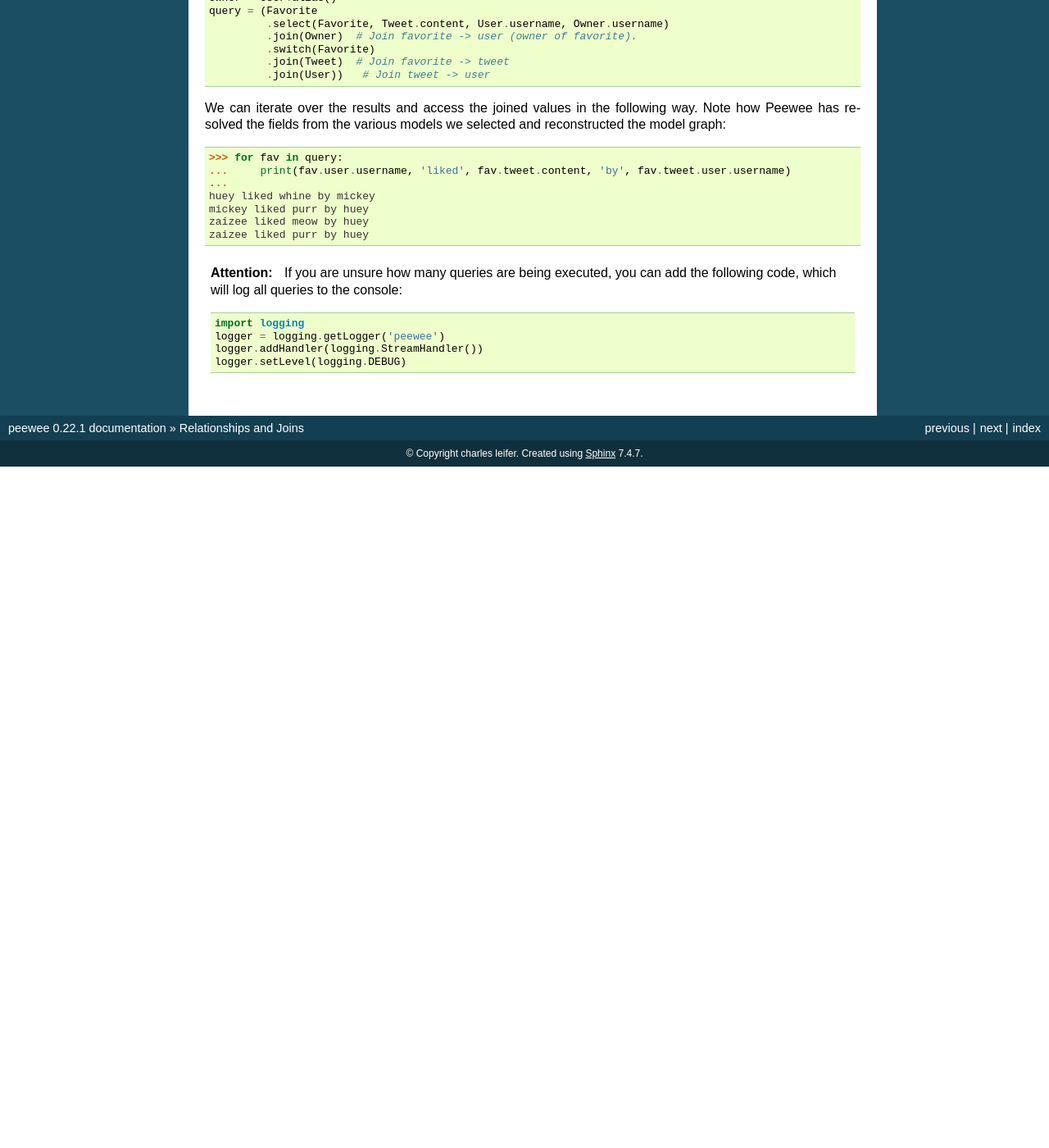
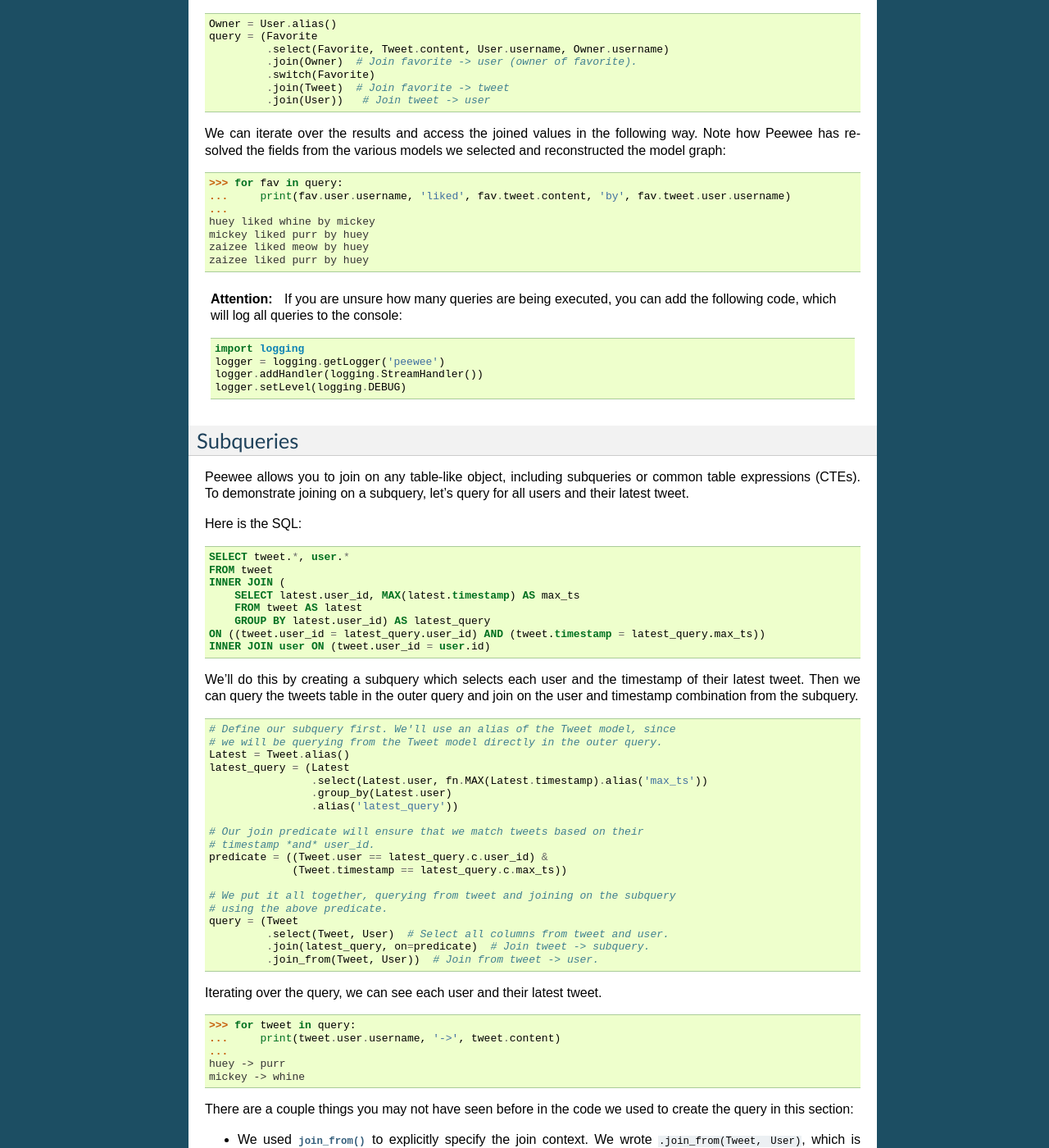
Before and after one commit to coleifer/peewee, a Sphinx documentation site: the page built from docs/peewee/relationships.rst, in a window 1280 px wide and 1400 px high, scrolled down 5227 px. Shown: the whole window at 82% size. Built offline with Sphinx 7.4.7, drawn with Linux system fonts in a browser that asks for light colours; pages that are not in the unit, such as notebooks, are missing from menus; before the commit the page ends 5796 px from its top, so only the background shows below that; some of the changed text lies outside the part shown.

Commit message:
Subqueries and CTE join docs.

```diff
--- a/docs/peewee/relationships.rst
+++ b/docs/peewee/relationships.rst
@@ -49,6 +49,8 @@
 .. code-block:: python
 
     def populate_test_data():
+        db.create_tables([User, Tweet, Favorite])
+
         data = (
             ('huey', ('meow', 'hiss', 'purr')),
             ('mickey', ('woof', 'whine')),
@@ -387,3 +389,131 @@
         logger = logging.getLogger('peewee')
         logger.addHandler(logging.StreamHandler())
         logger.setLevel(logging.DEBUG)
+
+Subqueries
+----------
+
+Peewee allows you to join on any table-like object, including subqueries or
+common table expressions (CTEs). To demonstrate joining on a subquery, let's
+query for all users and their latest tweet.
+
+Here is the SQL:
+
+.. code-block:: sql
+
+    SELECT tweet.*, user.*
+    FROM tweet
+    INNER JOIN (
+        SELECT latest.user_id, MAX(latest.timestamp) AS max_ts
+        FROM tweet AS latest
+        GROUP BY latest.user_id) AS latest_query
+    ON ((tweet.user_id = latest_query.user_id) AND (tweet.timestamp = latest_query.max_ts))
+    INNER JOIN user ON (tweet.user_id = user.id)
+
+We'll do this by creating a subquery which selects each user and the timestamp
+of their latest tweet. Then we can query the tweets table in the outer query
+and join on the user and timestamp combination from the subquery.
+
+.. code-block:: python
+
+    # Define our subquery first. We'll use an alias of the Tweet model, since
+    # we will be querying from the Tweet model directly in the outer query.
+    Latest = Tweet.alias()
+    latest_query = (Latest
+                    .select(Latest.user, fn.MAX(Latest.timestamp).alias('max_ts'))
+                    .group_by(Latest.user)
+                    .alias('latest_query'))
+
+    # Our join predicate will ensure that we match tweets based on their
+    # timestamp *and* user_id.
+    predicate = ((Tweet.user == latest_query.c.user_id) &
+                 (Tweet.timestamp == latest_query.c.max_ts))
+
+    # We put it all together, querying from tweet and joining on the subquery
+    # using the above predicate.
+    query = (Tweet
+             .select(Tweet, User)  # Select all columns from tweet and user.
+             .join(latest_query, on=predicate)  # Join tweet -> subquery.
+             .join_from(Tweet, User))  # Join from tweet -> user.
+
+Iterating over the query, we can see each user and their latest tweet.
+
+.. code-block:: pycon
+
+    >>> for tweet in query:
+    ...     print(tweet.user.username, '->', tweet.content)
+    ...
+    huey -> purr
+    mickey -> whine
+
+There are a couple things you may not have seen before in the code we used to
+create the query in this section:
+
+* We used :py:meth:`~ModelSelect.join_from` to explicitly specify the join
+  context. We wrote ``.join_from(Tweet, User)``, which is equivalent to
+  ``.switch(Tweet).join(User)``.
+* We referenced columns in the subquery using the magic ``.c`` attribute,
+  for example ``latest_query.c.max_ts``. The ``.c`` attribute is used to
+  dynamically create column references.
+* Instead of passing individual fields to ``Tweet.select()``, we passed the
+  ``Tweet`` and ``User`` models. This is shorthand for selecting all fields on
+  the given model.
+
+Common-table Expressions
+^^^^^^^^^^^^^^^^^^^^^^^^
+
+In the previous section we joined on a subquery, but we could just as easily
+have used a common-table expression (CTE). We will repeat the same query as
+before, listing users and their latest tweets, but this time we will do it
+using a CTE.
+
+Here is the SQL:
+
+.. code-block:: sql
+
+    WITH latest AS (
+        SELECT user_id, MAX(timestamp) AS max_ts
+        FROM tweet
+        GROUP BY user_id)
+    SELECT tweet.*, user.*
+    FROM tweet
+    INNER JOIN latest
+        ON ((latest.user_id = tweet.user_id) AND (latest.max_ts = tweet.timestamp))
+    INNER JOIN user
+        ON (tweet.user_id = user.id)
+
+This example looks very similar to the previous example with the subquery:
+
+.. code-block:: python
+
+    # Define our CTE first. We'll use an alias of the Tweet model, since
+    # we will be querying from the Tweet model directly in the main query.
+    Latest = Tweet.alias()
+    cte = (Latest
+           .select(Latest.user, fn.MAX(Latest.timestamp).alias('max_ts'))
+           .group_by(Latest.user)
+           .cte('latest'))
+
+    # Our join predicate will ensure that we match tweets based on their
+    # timestamp *and* user_id.
+    predicate = ((Tweet.user == cte.c.user_id) &
+                 (Tweet.timestamp == cte.c.max_ts))
+
+    # We put it all together, querying from tweet and joining on the CTE
+    # using the above predicate.
+    query = (Tweet
+             .select(Tweet, User)  # Select all columns from tweet and user.
+             .join(cte, on=predicate)  # Join tweet -> CTE.
+             .join_from(Tweet, User)  # Join from tweet -> user.
+             .with_cte(cte))
+
+We can iterate over the result-set, which consists of the latest tweets for
+each user:
+
+.. code-block:: pycon
+
+    >>> for tweet in query:
+    ...     print(tweet.user.username, '->', tweet.content)
+    ...
+    huey -> purr
+    mickey -> whine
```
